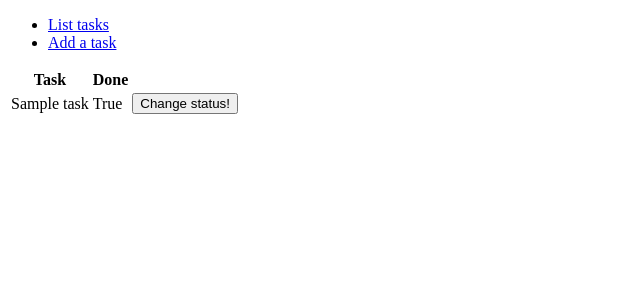
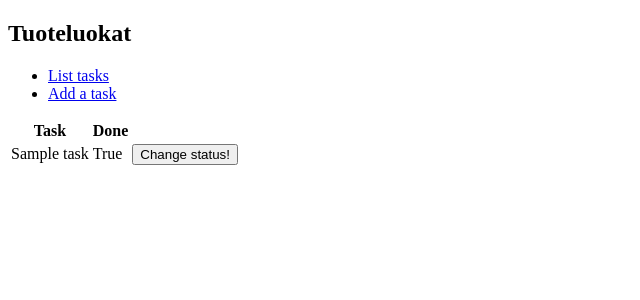
Before and after one commit to ktojala/KO-Huutokauppa, a Flask app: page /tasks in a window 1280 px wide. Shown: the top 300 px of the page, without its empty margins (0-640 px from the left). Run offline with Flask 2, Linux system fonts and the light colour scheme; tables that the repository leaves empty hold one stand-in row (values such as "Sample post").

Commit message:
otsikkokokeilu

```diff
--- a/application/templates/layout.html
+++ b/application/templates/layout.html
@@ -7,6 +7,8 @@
     </head>
 
     <body>
+
+	  <h2>Tuoteluokat</h2>
       <ul>
 	<li><a href="{{ url_for('tasks_index') }}">List tasks</a></li>
 	<li><a href="{{ url_for('tasks_form') }}">Add a task</a></li>
```
